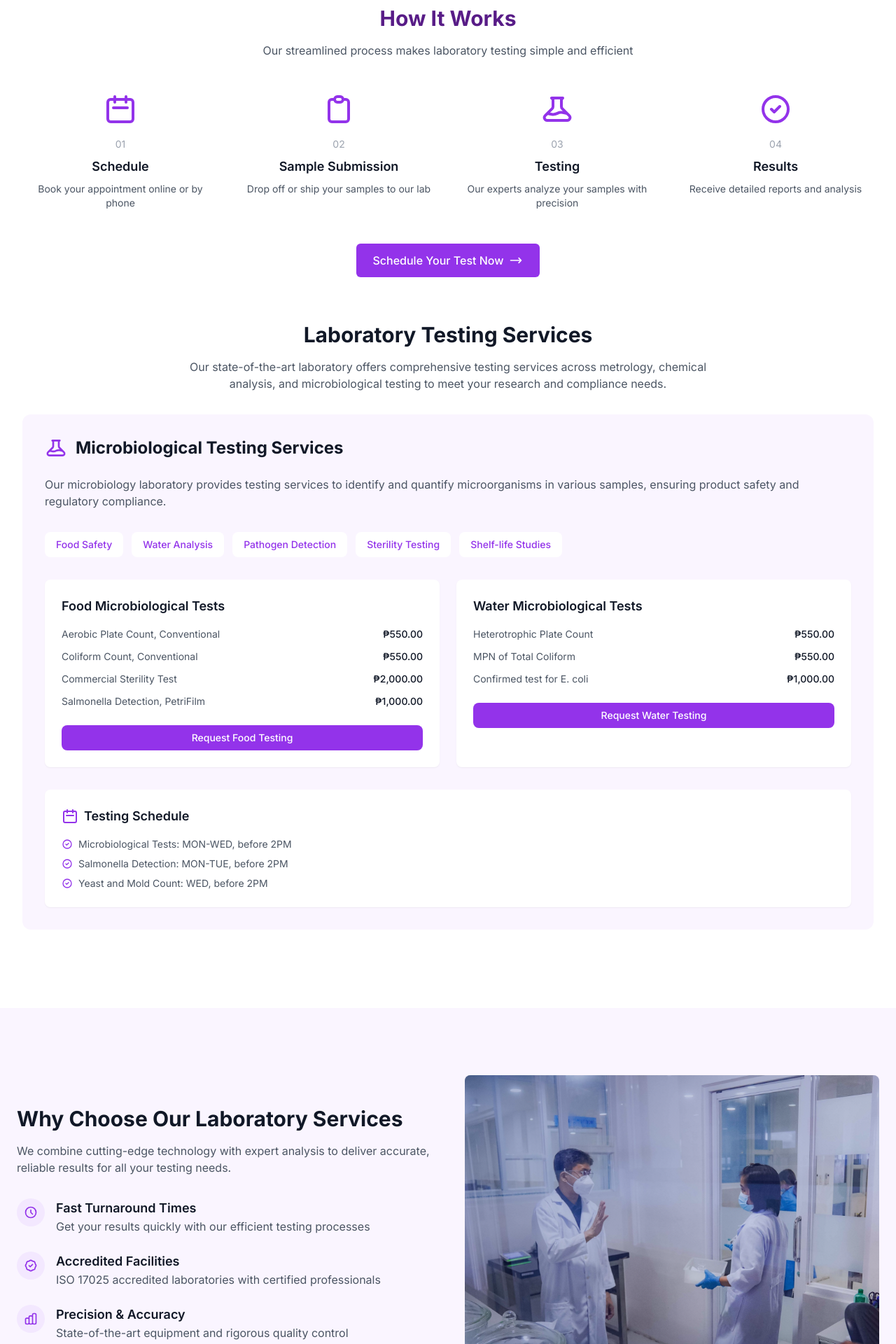
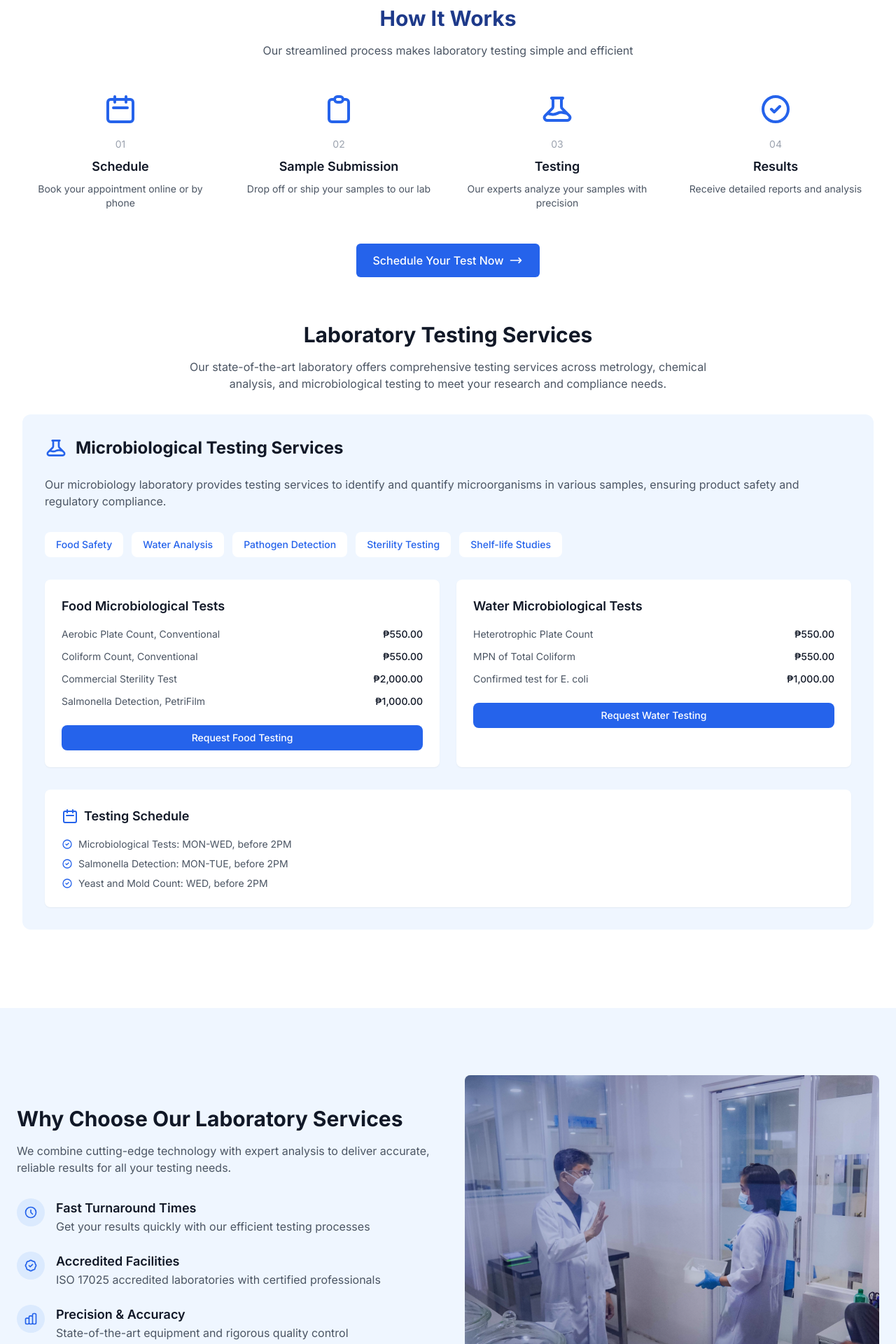
Before and after one commit to nberrr/RSTL_Appointment, a Next.js app: page /microbiology in a window 1280 px wide. Shown: the part 600-2520 px from the top of the page at 70% size. Built offline with nearby package versions, Linux system fonts and the light colour scheme.

Commit message:
minor change

```diff
--- a/src/app/microbiology/page.js
+++ b/src/app/microbiology/page.js
@@ -63,7 +63,7 @@ export default function MicrobiologyPage() {
   return (
     <div>
       <div className="max-w-full mx-auto pt-12">
-        <div className="max-w-[100rem] mx-auto bg-purple-50 flex flex-col md:flex-row items-center justify-between gap-8">
+        <div className="max-w-[100rem] mx-auto bg-blue-50 flex flex-col md:flex-row items-center justify-between gap-8">
         {/* Left side - Text content */}
           <div className="max-w-2xl p-8 md:p-12">
           <h1 className="text-4xl font-bold text-gray-900 mb-6">Microbiology Testing Laboratory</h1>
@@ -73,7 +73,7 @@ export default function MicrobiologyPage() {
           <div className="flex gap-4">
                 {/* Button with Link */}
                 <Link href="/laboratory/appointment">
-                  <button className="bg-purple-600 text-white px-6 py-3 rounded-md font-medium flex items-center hover:bg-purple-700 transition-colors">
+                  <button className="bg-blue-600 text-white px-6 py-3 rounded-md font-medium flex items-center hover:bg-blue-700 transition-colors">
                     <svg className="w-5 h-5 mr-2" fill="none" stroke="currentColor" viewBox="0 0 24 24">
                       <path strokeLinecap="round" strokeLinejoin="round" strokeWidth={2} d="M8 7V3m8 4V3m-9 8h10M5 21h14a2 2 0 002-2V7a2 2 0 00-2-2H5a2 2 0 00-2 2v12a2 2 0 002 2z" />
                     </svg>
@@ -98,7 +98,7 @@ export default function MicrobiologyPage() {
         {/* How It Works Section */}
         <div className="max-w-[76rem] mx-auto mt-24">
           <div className="text-center mb-12">
-            <h2 className="text-3xl font-bold text-purple-900 mb-4">How It Works</h2>
+            <h2 className="text-3xl font-bold text-blue-900 mb-4">How It Works</h2>
             <p className="text-gray-600 max-w-2xl mx-auto">
               Our streamlined process makes laboratory testing simple and efficient
             </p>
@@ -108,7 +108,7 @@ export default function MicrobiologyPage() {
             {/* Step 1 */}
             <div className="text-center">
               <div className="flex justify-center mb-4">
-                <svg className="w-12 h-12 text-purple-600" fill="none" stroke="currentColor" viewBox="0 0 24 24">
+                <svg className="w-12 h-12 text-blue-600" fill="none" stroke="currentColor" viewBox="0 0 24 24">
                   <path strokeLinecap="round" strokeLinejoin="round" strokeWidth={2} d="M8 7V3m8 4V3m-9 8h10M5 21h14a2 2 0 002-2V7a2 2 0 00-2-2H5a2 2 0 00-2 2v12a2 2 0 002 2z" />
                 </svg>
               </div>
@@ -122,7 +122,7 @@ export default function MicrobiologyPage() {
             {/* Step 2 */}
             <div className="text-center">
               <div className="flex justify-center mb-4">
-                <svg className="w-12 h-12 text-purple-600" fill="none" stroke="currentColor" viewBox="0 0 24 24">
+                <svg className="w-12 h-12 text-blue-600" fill="none" stroke="currentColor" viewBox="0 0 24 24">
                   <path strokeLinecap="round" strokeLinejoin="round" strokeWidth={2} d="M9 5H7a2 2 0 00-2 2v12a2 2 0 002 2h10a2 2 0 002-2V7a2 2 0 00-2-2h-2M9 5a2 2 0 002 2h2a2 2 0 002-2M9 5a2 2 0 012-2h2a2 2 0 012 2" />
                 </svg>
               </div>
@@ -136,7 +136,7 @@ export default function MicrobiologyPage() {
             {/* Step 3 */}
             <div className="text-center">
               <div className="flex justify-center mb-4">
-                <svg className="w-12 h-12 text-purple-600" fill="none" stroke="currentColor" viewBox="0 0 24 24">
+                <svg className="w-12 h-12 text-blue-600" fill="none" stroke="currentColor" viewBox="0 0 24 24">
                   <path strokeLinecap="round" strokeLinejoin="round" strokeWidth={2} d="M19.428 15.428a2 2 0 00-1.022-.547l-2.387-.477a6 6 0 00-3.86.517l-.318.158a6 6 0 01-3.86.517L6.05 15.21a2 2 0 00-1.806.547M8 4h8l-1 1v5.172a2 2 0 00.586 1.414l5 5c1.26 1.26.367 3.414-1.415 3.414H4.828c-1.782 0-2.674-2.154-1.414-3.414l5-5A2 2 0 009 10.172V5L8 4z" />
                 </svg>
               </div>
@@ -150,7 +150,7 @@ export default function MicrobiologyPage() {
             {/* Step 4 */}
             <div className="text-center">
               <div className="flex justify-center mb-4">
-                <svg className="w-12 h-12 text-purple-600" fill="none" stroke="currentColor" viewBox="0 0 24 24">
+                <svg className="w-12 h-12 text-blue-600" fill="none" stroke="currentColor" viewBox="0 0 24 24">
                   <path strokeLinecap="round" strokeLinejoin="round" strokeWidth={2} d="M9 12l2 2 4-4m6 2a9 9 0 11-18 0 9 9 0 0118 0z" />
                 </svg>
               </div>
@@ -164,7 +164,7 @@ export default function MicrobiologyPage() {
 
           <div className="flex justify-center mt-12">
               <Link href="/metrology/appointment">
-                <button className="bg-purple-600 text-white px-6 py-3 rounded-md font-medium flex items-center hover:bg-purple-800 transition-colors">
+                <button className="bg-blue-600 text-white px-6 py-3 rounded-md font-medium flex items-center hover:bg-blue-800 transition-colors">
                   Schedule Your Test Now
                   <svg className="w-5 h-5 ml-2" fill="none" stroke="currentColor" viewBox="0 0 24 24">
                     <path strokeLinecap="round" strokeLinejoin="round" strokeWidth={2} d="M17 8l4 4m0 0l-4 4m4-4H3" />
@@ -184,10 +184,10 @@ export default function MicrobiologyPage() {
           </div>
 
           {/* Remove the tab section and directly show the content */}
-          <div className="bg-purple-50 rounded-xl p-8 mb-12">
+          <div className="bg-blue-50 rounded-xl p-8 mb-12">
               {/* Existing Microbiological content */}
               <div className="flex items-center mb-6">
-                <svg className="w-8 h-8 text-purple-600 mr-3" fill="none" stroke="currentColor" viewBox="0 0 24 24">
+                <svg className="w-8 h-8 text-blue-600 mr-3" fill="none" stroke="currentColor" viewBox="0 0 24 24">
                   <path strokeLinecap="round" strokeLinejoin="round" strokeWidth={2} d="M19.428 15.428a2 2 0 00-1.022-.547l-2.387-.477a6 6 0 00-3.86.517l-.318.158a6 6 0 01-3.86.517L6.05 15.21a2 2 0 00-1.806.547M8 4h8l-1 1v5.172a2 2 0 00.586 1.414l5 5c1.26 1.26.367 3.414-1.415 3.414H4.828c-1.782 0-2.674-2.154-1.414-3.414l5-5A2 2 0 009 10.172V5L8 4z" />
                 </svg>
                 <h2 className="text-2xl font-bold text-gray-900">Microbiological Testing Services</h2>
@@ -198,19 +198,19 @@ export default function MicrobiologyPage() {
 
               {/* Service Categories */}
               <div className="flex flex-wrap gap-3 mb-8">
-                <button className="bg-white px-4 py-2 rounded-lg text-sm font-medium text-purple-600 hover:bg-purple-50 transition-colors">
+                <button className="bg-white px-4 py-2 rounded-lg text-sm font-medium text-blue-600 hover:bg-blue-50 transition-colors">
                   Food Safety
                 </button>
-                <button className="bg-white px-4 py-2 rounded-lg text-sm font-medium text-purple-600 hover:bg-purple-50 transition-colors">
+                <button className="bg-white px-4 py-2 rounded-lg text-sm font-medium text-blue-600 hover:bg-blue-50 transition-colors">
                   Water Analysis
                 </button>
-                <button className="bg-white px-4 py-2 rounded-lg text-sm font-medium text-purple-600 hover:bg-purple-50 transition-colors">
+                <button className="bg-white px-4 py-2 rounded-lg text-sm font-medium text-blue-600 hover:bg-blue-50 transition-colors">
                   Pathogen Detection
                 </button>
-                <button className="bg-white px-4 py-2 rounded-lg text-sm font-medium text-purple-600 hover:bg-purple-50 transition-colors">
+                <button className="bg-white px-4 py-2 rounded-lg text-sm font-medium text-blue-600 hover:bg-blue-50 transition-colors">
                   Sterility Testing
                 </button>
-                <button className="bg-white px-4 py-2 rounded-lg text-sm font-medium text-purple-600 hover:bg-purple-50 transition-colors">
+                <button className="bg-white px-4 py-2 rounded-lg text-sm font-medium text-blue-600 hover:bg-blue-50 transition-colors">
                   Shelf-life Studies
                 </button>
               </div>
@@ -238,7 +238,7 @@ export default function MicrobiologyPage() {
                       <span className="text-gray-900 font-medium">₱1,000.00</span>
                     </div>
                   </div>
-                  <button className="mt-6 w-full bg-purple-600 text-white py-2 rounded-lg text-sm font-medium hover:bg-purple-700 transition-colors">
+                  <button className="mt-6 w-full bg-blue-600 text-white py-2 rounded-lg text-sm font-medium hover:bg-blue-700 transition-colors">
                     Request Food Testing
                   </button>
                 </div>
@@ -260,7 +260,7 @@ export default function MicrobiologyPage() {
                       <span className="text-gray-900 font-medium">₱1,000.00</span>
                     </div>
                   </div>
-                  <button className="mt-6 w-full bg-purple-600 text-white py-2 rounded-lg text-sm font-medium hover:bg-purple-700 transition-colors">
+                  <button className="mt-6 w-full bg-blue-600 text-white py-2 rounded-lg text-sm font-medium hover:bg-blue-700 transition-colors">
                     Request Water Testing
                   </button>
                 </div>
@@ -269,26 +269,26 @@ export default function MicrobiologyPage() {
               {/* Testing Schedule Info */}
               <div className="mt-8 bg-white rounded-lg p-6 shadow-sm">
                 <div className="flex items-center mb-4">
-                  <svg className="w-6 h-6 text-purple-600 mr-2" fill="none" stroke="currentColor" viewBox="0 0 24 24">
+                  <svg className="w-6 h-6 text-blue-600 mr-2" fill="none" stroke="currentColor" viewBox="0 0 24 24">
                     <path strokeLinecap="round" strokeLinejoin="round" strokeWidth={2} d="M8 7V3m8 4V3m-9 8h10M5 21h14a2 2 0 002-2V7a2 2 0 00-2-2H5a2 2 0 00-2 2v12a2 2 0 002 2z" />
                   </svg>
                   <h3 className="text-lg font-semibold text-gray-900">Testing Schedule</h3>
                 </div>
                 <ul className="space-y-2">
                   <li className="flex items-center text-sm text-gray-600">
-                    <svg className="w-4 h-4 text-purple-600 mr-2" fill="none" stroke="currentColor" viewBox="0 0 24 24">
+                    <svg className="w-4 h-4 text-blue-600 mr-2" fill="none" stroke="currentColor" viewBox="0 0 24 24">
                       <path strokeLinecap="round" strokeLinejoin="round" strokeWidth={2} d="M9 12l2 2 4-4m6 2a9 9 0 11-18 0 9 9 0 0118 0z" />
                     </svg>
                     Microbiological Tests: MON-WED, before 2PM
                   </li>
                   <li className="flex items-center text-sm text-gray-600">
-                    <svg className="w-4 h-4 text-purple-600 mr-2" fill="none" stroke="currentColor" viewBox="0 0 24 24">
+                    <svg className="w-4 h-4 text-blue-600 mr-2" fill="none" stroke="currentColor" viewBox="0 0 24 24">
                       <path strokeLinecap="round" strokeLinejoin="round" strokeWidth={2} d="M9 12l2 2 4-4m6 2a9 9 0 11-18 0 9 9 0 0118 0z" />
                     </svg>
                     Salmonella Detection: MON-TUE, before 2PM
                   </li>
                   <li className="flex items-center text-sm text-gray-600">
-                    <svg className="w-4 h-4 text-purple-600 mr-2" fill="none" stroke="currentColor" viewBox="0 0 24 24">
+                    <svg className="w-4 h-4 text-blue-600 mr-2" fill="none" stroke="currentColor" viewBox="0 0 24 24">
                       <path strokeLinecap="round" strokeLinejoin="round" strokeWidth={2} d="M9 12l2 2 4-4m6 2a9 9 0 11-18 0 9 9 0 0118 0z" />
                     </svg>
                     Yeast and Mold Count: WED, before 2PM
@@ -300,7 +300,7 @@ export default function MicrobiologyPage() {
       </div>
 
         {/* Why Choose Our Laboratory Services Section */}
-        <div className="bg-purple-50 py-24">
+        <div className="bg-blue-50 py-24">
           <div className="max-w-[96rem] mx-auto">
             <div className="flex flex-col lg:flex-row items-center gap-12 px-6">
               {/* Left side content */}
@@ -316,8 +316,8 @@ export default function MicrobiologyPage() {
                   {/* Fast Turnaround Times */}
                   <div className="flex items-start gap-4">
                     <div className="flex-shrink-0">
-                      <div className="w-10 h-10 rounded-full bg-purple-100 flex items-center justify-center">
-                        <svg className="w-5 h-5 text-purple-600" fill="none" stroke="currentColor" viewBox="0 0 24 24">
+                      <div className="w-10 h-10 rounded-full bg-blue-100 flex items-center justify-center">
+                        <svg className="w-5 h-5 text-blue-600" fill="none" stroke="currentColor" viewBox="0 0 24 24">
                           <path strokeLinecap="round" strokeLinejoin="round" strokeWidth={2} d="M12 8v4l3 3m6-3a9 9 0 11-18 0 9 9 0 0118 0z" />
                         </svg>
                       </div>
@@ -331,8 +331,8 @@ export default function MicrobiologyPage() {
                   {/* Accredited Facilities */}
                   <div className="flex items-start gap-4">
                     <div className="flex-shrink-0">
-                      <div className="w-10 h-10 rounded-full bg-purple-100 flex items-center justify-center">
-                        <svg className="w-5 h-5 text-purple-600" fill="none" stroke="currentColor" viewBox="0 0 24 24">
+                      <div className="w-10 h-10 rounded-full bg-blue-100 flex items-center justify-center">
+                        <svg className="w-5 h-5 text-blue-600" fill="none" stroke="currentColor" viewBox="0 0 24 24">
                           <path strokeLinecap="round" strokeLinejoin="round" strokeWidth={2} d="M9 12l2 2 4-4M7.835 4.697a3.42 3.42 0 001.946-.806 3.42 3.42 0 014.438 0 3.42 3.42 0 001.946.806 3.42 3.42 0 013.138 3.138 3.42 3.42 0 00.806 1.946 3.42 3.42 0 010 4.438 3.42 3.42 0 00-.806 1.946 3.42 3.42 0 01-3.138 3.138 3.42 3.42 0 00-1.946.806 3.42 3.42 0 01-4.438 0 3.42 3.42 0 00-1.946-.806 3.42 3.42 0 01-3.138-3.138 3.42 3.42 0 00-.806-1.946 3.42 3.42 0 010-4.438 3.42 3.42 0 00.806-1.946 3.42 3.42 0 013.138-3.138z" />
                         </svg>
                       </div>
@@ -346,8 +346,8 @@ export default function MicrobiologyPage() {
                   {/* Precision & Accuracy */}
                   <div className="flex items-start gap-4">
                     <div className="flex-shrink-0">
-                      <div className="w-10 h-10 rounded-full bg-purple-100 flex items-center justify-center">
-                        <svg className="w-5 h-5 text-purple-600" fill="none" stroke="currentColor" viewBox="0 0 24 24">
+                      <div className="w-10 h-10 rounded-full bg-blue-100 flex items-center justify-center">
+                        <svg className="w-5 h-5 text-blue-600" fill="none" stroke="currentColor" viewBox="0 0 24 24">
                           <path strokeLinecap="round" strokeLinejoin="round" strokeWidth={2} d="M9 19v-6a2 2 0 00-2-2H5a2 2 0 00-2 2v6a2 2 0 002 2h2a2 2 0 002-2zm0 0V9a2 2 0 012-2h2a2 2 0 012 2v10m-6 0a2 2 0 002 2h2a2 2 0 002-2m0 0V5a2 2 0 012-2h2a2 2 0 012 2v14a2 2 0 01-2 2h-2a2 2 0 01-2-2z" />
                         </svg>
                       </div>
@@ -361,8 +361,8 @@ export default function MicrobiologyPage() {
                   {/* Expert Consultation */}
                   <div className="flex items-start gap-4">
                     <div className="flex-shrink-0">
-                      <div className="w-10 h-10 rounded-full bg-purple-100 flex items-center justify-center">
-                        <svg className="w-5 h-5 text-purple-600" fill="none" stroke="currentColor" viewBox="0 0 24 24">
+                      <div className="w-10 h-10 rounded-full bg-blue-100 flex items-center justify-center">
+                        <svg className="w-5 h-5 text-blue-600" fill="none" stroke="currentColor" viewBox="0 0 24 24">
                           <path strokeLinecap="round" strokeLinejoin="round" strokeWidth={2} d="M12 4.354a4 4 0 110 5.292M15 21H3v-1a6 6 0 0112 0v1zm0 0h6v-1a6 6 0 00-9-5.197M13 7a4 4 0 11-8 0 4 4 0 018 0z" />
                         </svg>
                       </div>
```
Also changed, not shown: src/app/chemistry/page.js (+35 -35 lines), src/app/page.js (+33 -33 lines).
